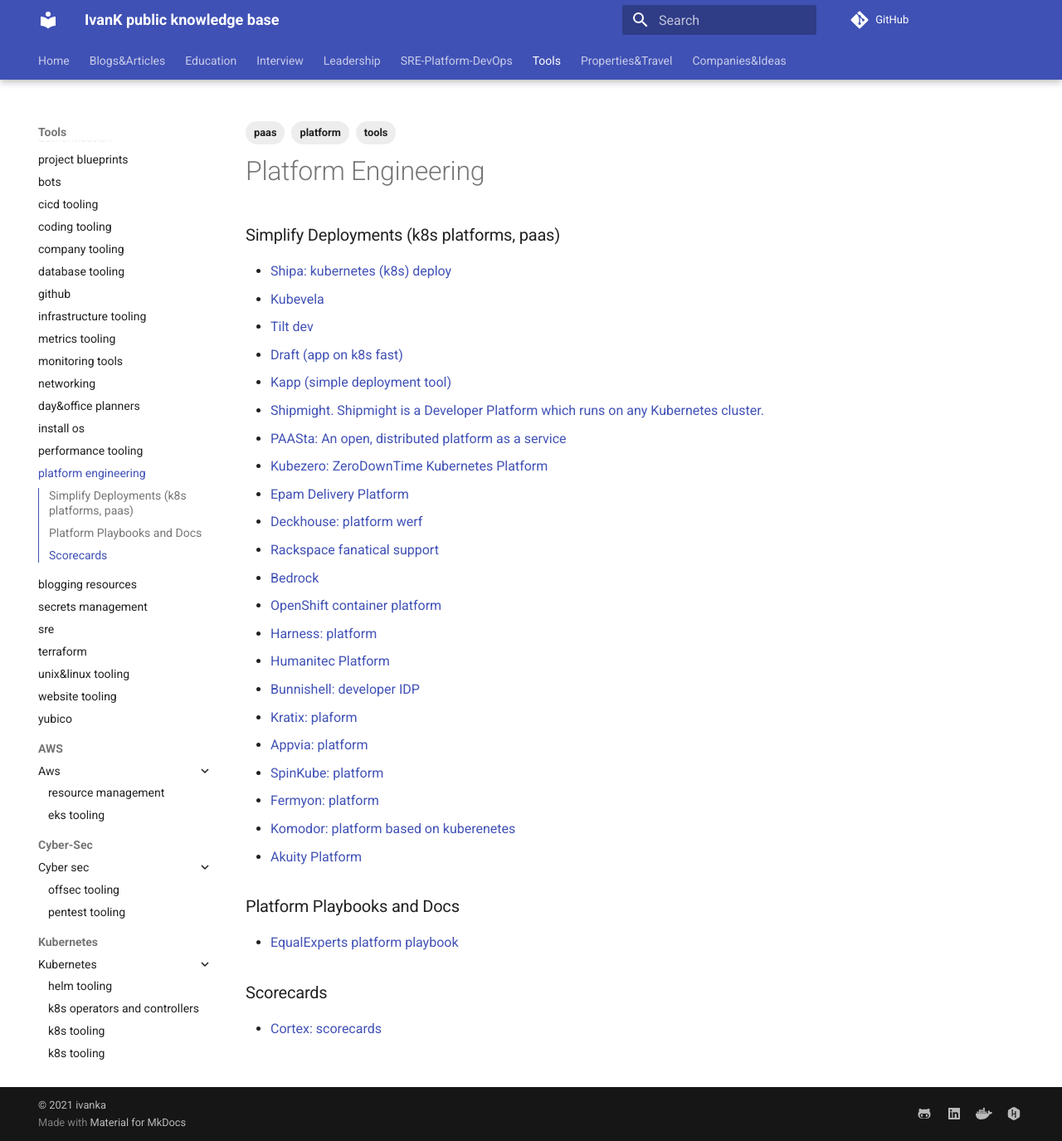
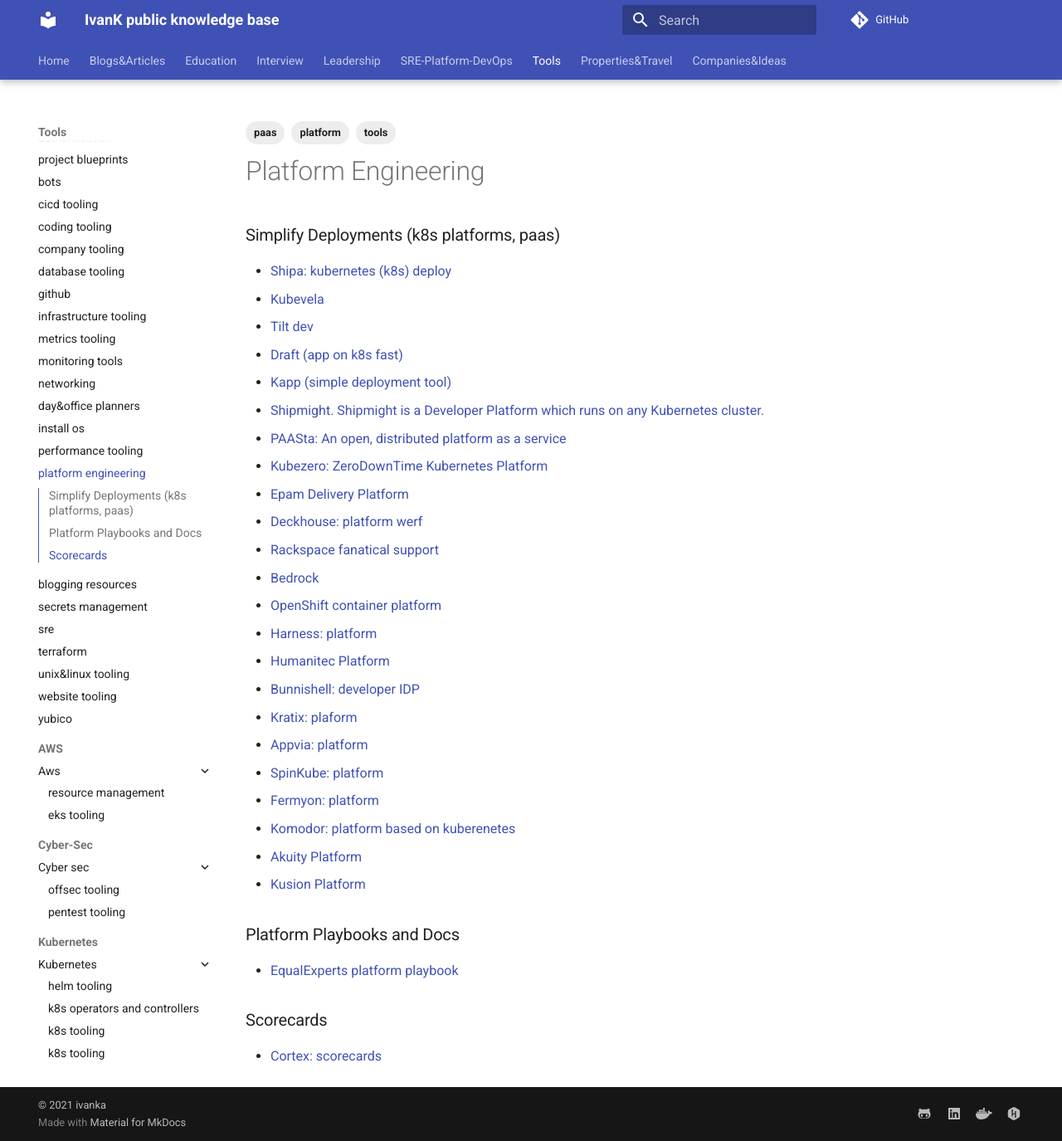
Before and after one commit to ivankatliarchuk/knowledge-base, an MkDocs documentation site: the page built from docs/tools/platforms.md, in a window 1280 px wide and 1375 px high. Shown: the whole window at 83% size. Built offline with MkDocs 1.6.1 and Material for MkDocs 9.7.7, drawn with Linux system fonts in a browser that asks for light colours; comment, search, counter and statistics services are not loaded.

Commit message:
added kusion platform
Signed-off-by: ivan katliarchuk <ivan.katliarchuk@gmail.com>

```diff
--- a/docs/tools/platforms.md
+++ b/docs/tools/platforms.md
@@ -38,6 +38,7 @@
 - [Fermyon: platform](https://developer.fermyon.com/)
 - [Komodor: platform based on kuberenetes](https://komodor.com/)
 - [Akuity Platform](https://docs.akuity.io)
+- [Kusion Platform](https://github.com/ik-platform/kusion-platform-fork/)
 
 ### Platform Playbooks and Docs
 
```
